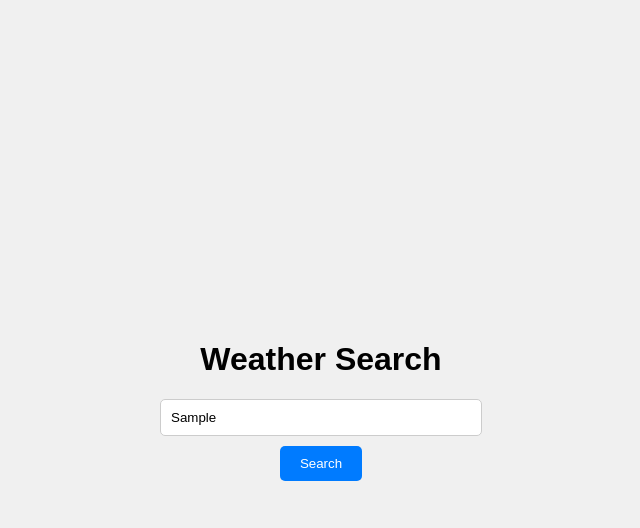
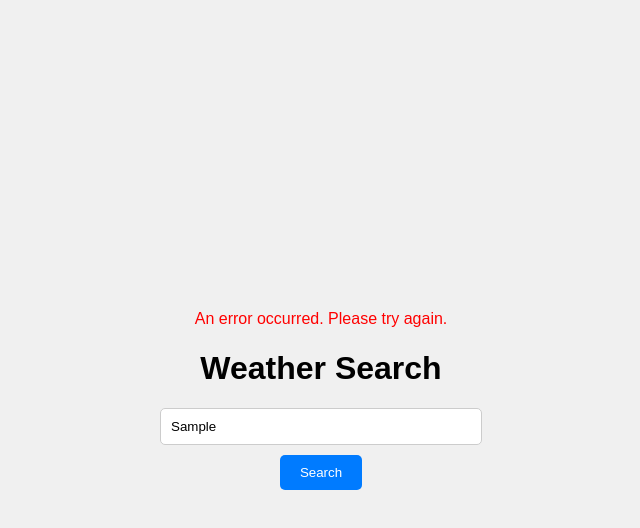
Before and after one commit to AkashDas253/WeatherApp, a plain HTML site: page index.html in a window 1280 px wide. Both pictures are taken after typing "Sample" into the empty fields and a click on the button "Search". Shown: the whole page, without its empty margins (319-959 px from the left). Drawn offline with Linux system fonts and the light colour scheme; no server answers.

Commit message:
Added Error messages

```diff
--- a/index.html
+++ b/index.html
@@ -7,8 +7,11 @@
     <link rel="stylesheet" href="styles.css">
 </head>
 <body>
+
     <div class="weather-container">
         <div id="search-container" class="search-container">
+            <div id="error-message" style="display:none; color:red;"></div>
+
             <h1>Weather Search</h1>
             <input type="text" id="city-input" placeholder="Enter city name..." autocomplete="off">
             <button id="search-btn">Search</button>
--- a/script.js
+++ b/script.js
@@ -85,6 +85,13 @@ function attachWeatherData(data, cityName) {
     resultContainer.classList.remove('hidden');
 }
 
+// Function to display an error message when city is not found
+function displayErrorMessage(message) {
+    const errorMessageDiv = document.getElementById('error-message');
+    errorMessageDiv.textContent = message;
+    errorMessageDiv.style.display = 'block';  // Show the error message
+}
+
 // Function to get weather for a given city name
 async function getWeatherForLocationName(cityName) {
     try {
@@ -97,7 +104,7 @@ async function getWeatherForLocationName(cityName) {
         const geocodeData = await geocodeResponse.json();
         console.log(geocodeData)
         if (geocodeData.length === 0) {
-            console.error('City not found');
+            displayErrorMessage('City not found. Please try again.');
             return;
         }
 
@@ -107,10 +114,11 @@ async function getWeatherForLocationName(cityName) {
         if (weatherData) {
             attachWeatherData(weatherData, cityName);
         } else {
-            console.error('Failed to fetch weather data');
+            displayErrorMessage('Failed to fetch weather data. Please try again.');
         }
     } catch (error) {
         console.error('Error in getWeatherForLocationName:', error);
+        displayErrorMessage('An error occurred. Please try again.');
     }
 }
 
@@ -119,6 +127,7 @@ document.getElementById('search-btn').addEventListener('click', function () {
     const cityInput = document.getElementById('city-input');
     const cityName = cityInput.value.trim();
     if (cityName) {
+        document.getElementById('error-message').style.display = 'none';  // Hide any previous error messages
         getWeatherForLocationName(cityName);
     }
 });
```
